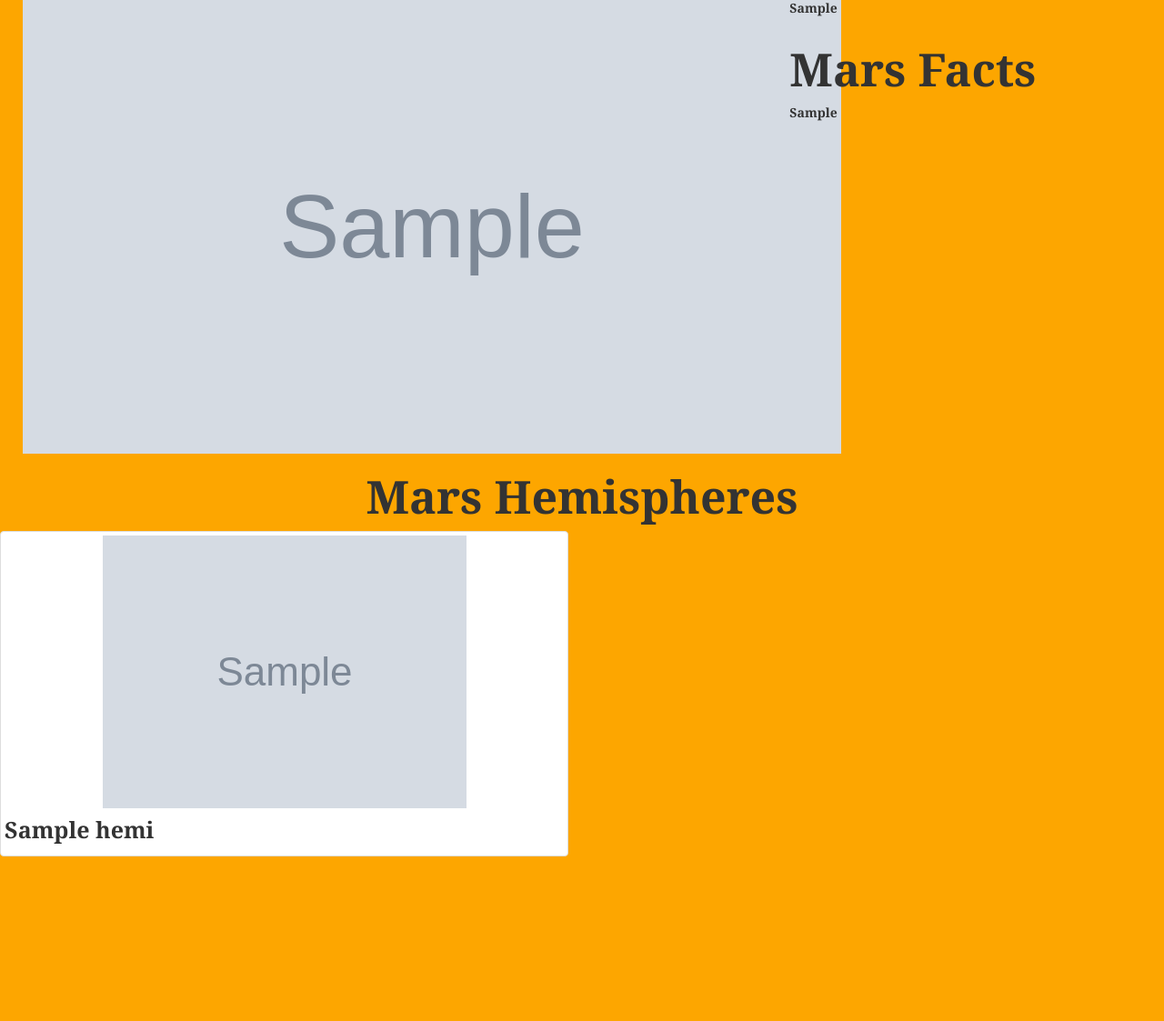
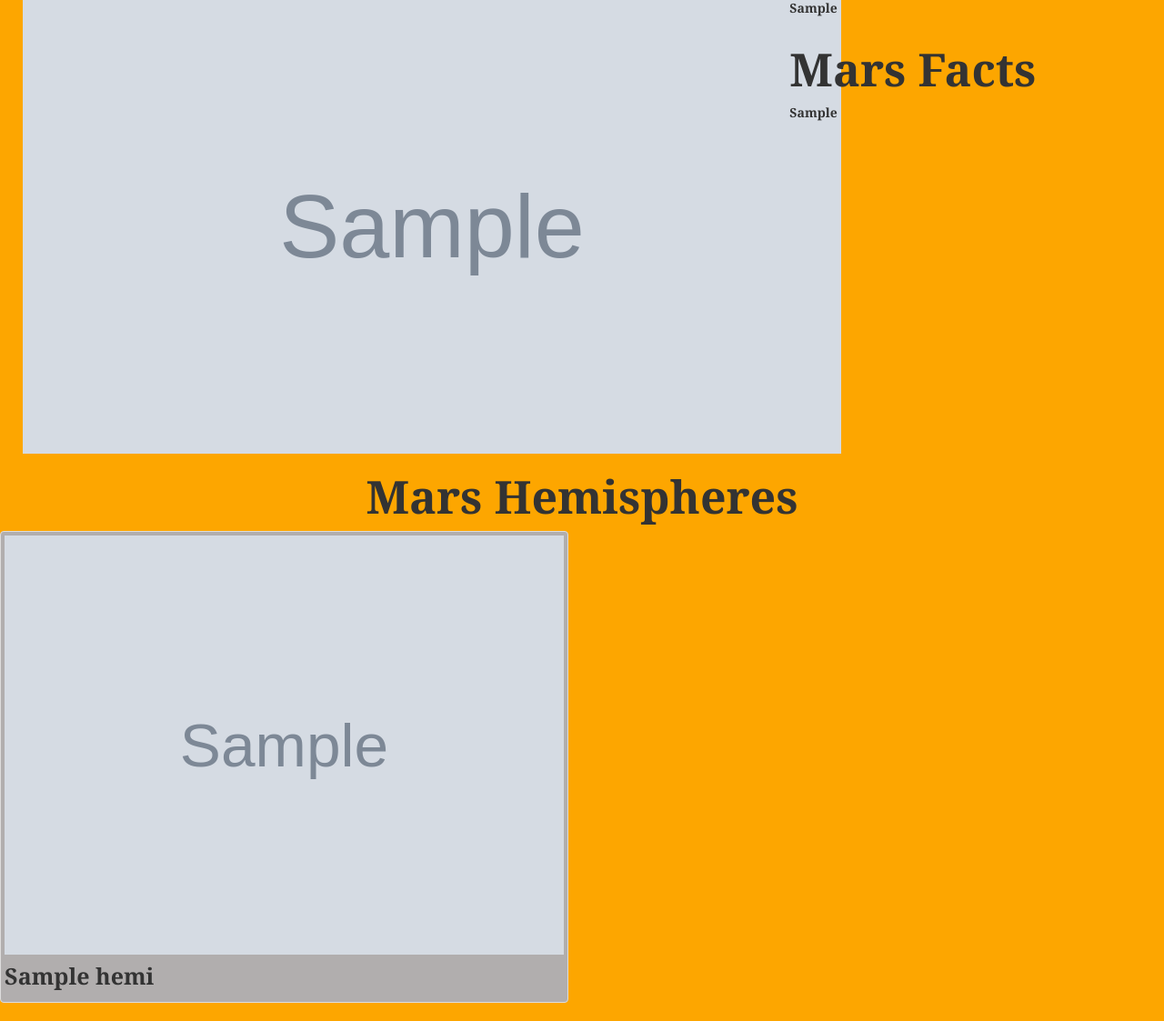
Before and after one commit to chitraderrob/NU-Homework, a Flask app: template Web-Scraping-and-Document-Databases/Templates/index.html in a window 1280 px wide. Shown: the part 603-1726 px from the top of the page at 91% size. Before the commit the page ends 1545 px from the top, so only its background shows below. Run offline with Flask 2, Linux system fonts and the light colour scheme; the template is opened without the code that fills it: most values are stand-ins (such as "Sample title", 1, 10 or a date in 2020); grey boxes marked "Sample" are stand-in pictures; some libraries are stand-ins or nearby versions.

Commit message:
Final Push

```diff
--- a/Web-Scraping-and-Document-Databases/static/styles/style.css
+++ b/Web-Scraping-and-Document-Databases/static/styles/style.css
@@ -56,9 +56,9 @@ p.card-text {
 }
 
 /* Hemisphere image style  */
-.hem_image {
-    width: 800px;
-    height: 800px;
+.hemi_image {
+    width: 750px;
+    height: 750px;
 }
 
 /* h4 Card Text style  */
@@ -66,3 +66,8 @@ h4.card-text {
     font-family: Georgia, 'Times New Roman', Times, serif;
     font-size: 25px;
 }
+
+/* Thumbnail style  */
+.thumbnail {
+    background: rgb(177, 174, 174);
+}
```
Also changed, not shown: 2 other files.
